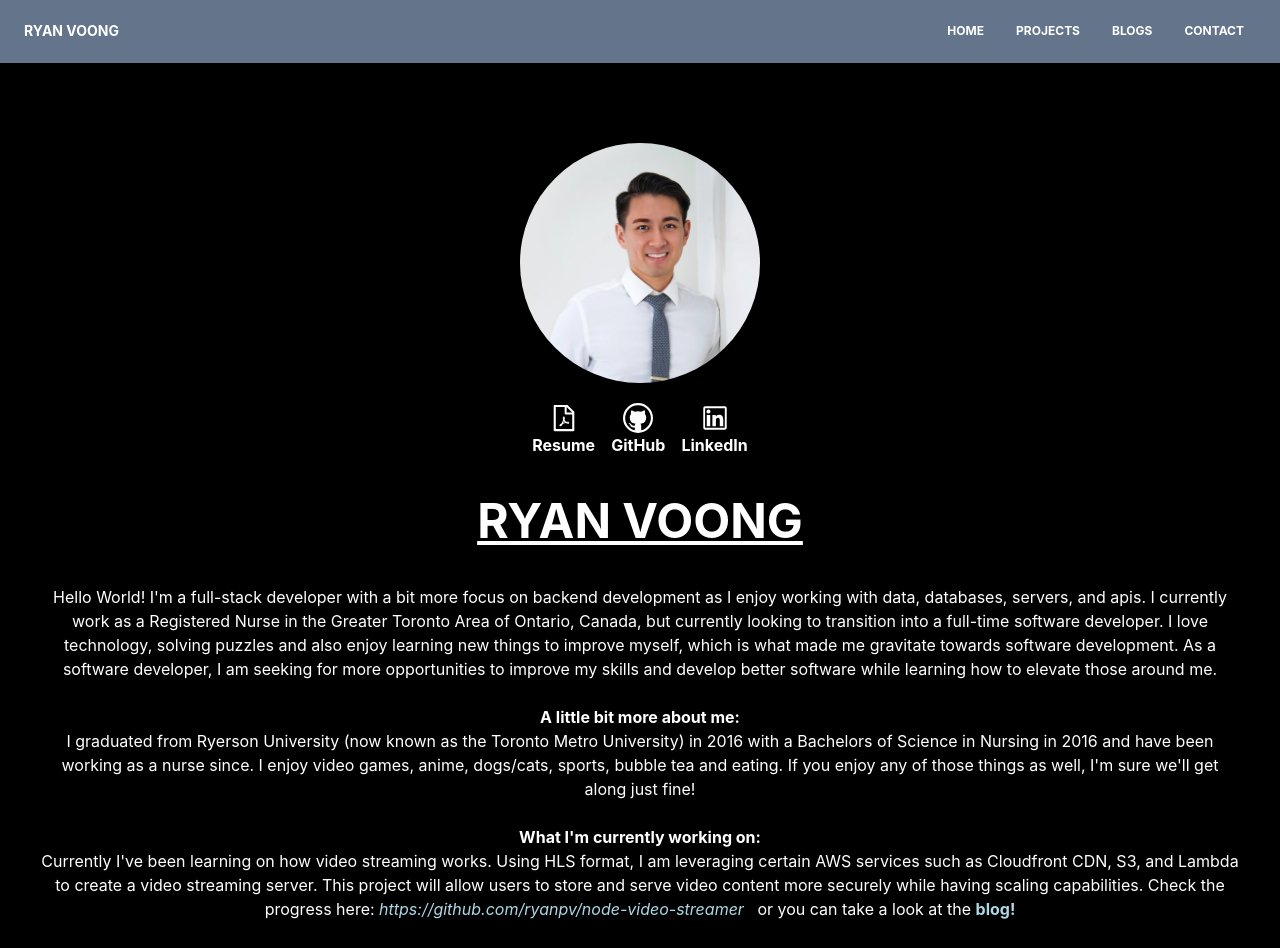
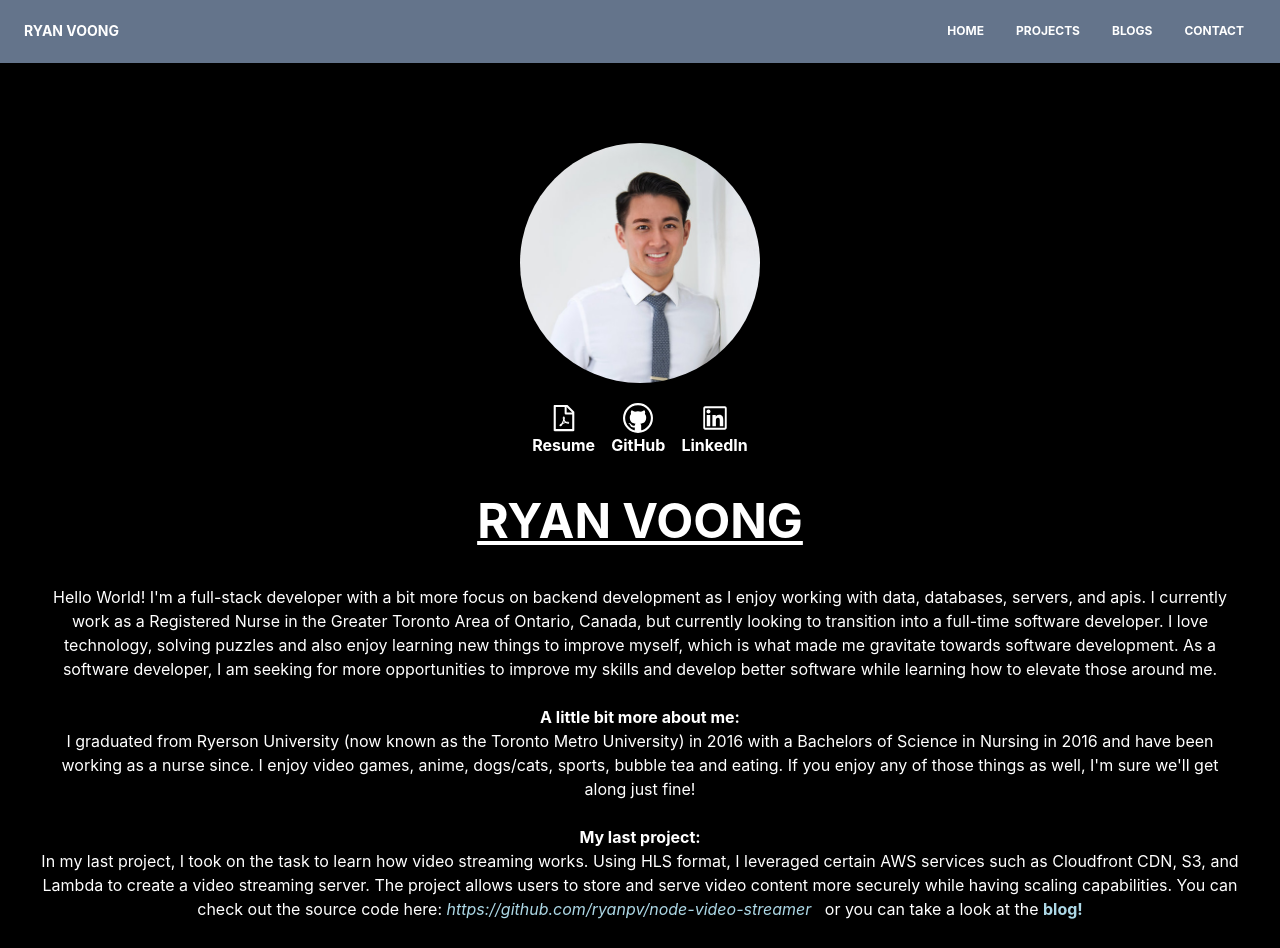
Before and after one commit to ryanpv/personal-site, a React (Create React App) app: page /#/ in a window 1280 px wide. Shown: the top 948 px of the page. Built offline with nearby package versions, Linux system fonts and the light colour scheme.

Commit message:
updated homepage with currently working on project

```diff
--- a/src/pages/homepage.js
+++ b/src/pages/homepage.js
@@ -46,12 +46,20 @@ export default function Homepage() {
               <br></br>
               <br></br>
 
+
+              <strong>My last project:</strong>
+              <br></br>
+              In my last project, I took on the task to learn how video streaming works. Using HLS format, I leveraged certain AWS services such as Cloudfront CDN, S3, and Lambda to create a video streaming server.
+              The project allows users to store and serve video content more securely while having scaling capabilities.
+              You can check out the source code here: <a href='https://github.com/ryanpv/node-video-streamer' target='_blank' rel='noreferrer'><i style={{color: "lightblue"}}>https://github.com/ryanpv/node-video-streamer</i></a> &nbsp;
+              or you can take a look at the <a href='https://ryanvoong.dev/#/blogs/expressjs-video-streaming-server-with-aws' target='_blank' rel='noreferrer'><strong style={{color: "lightblue"}}>blog!</strong></a>
+              <br></br>
+              <br></br>
+
               <strong>What I'm currently working on:</strong>
-              <br></br>
-              Currently I've been learning on how video streaming works. Using HLS format, I am leveraging certain AWS services such as Cloudfront CDN, S3, and Lambda to create a video streaming server.
-              This project will allow users to store and serve video content more securely while having scaling capabilities.
-              Check the progress here: <a href='https://github.com/ryanpv/node-video-streamer' target='_blank' rel='noreferrer'><i style={{color: "lightblue"}}>https://github.com/ryanpv/node-video-streamer</i></a> &nbsp;
-              or you can take a look at the <a href='https://ryanvoong.dev/#/blogs/expressjs-video-streaming-server-with-aws' target='_blank' rel='noreferrer'><strong style={{color: "lightblue"}}>blog!</strong></a>
+              Currently, I am developing a beauty service app (nail services) for a personal client. This app aims to provide client users the ability to request, update, and cancel appointments through their
+              own account on the site. Admin users will also have additional features/permissions for more control over appointments and the list of services available. This project is being built with Typescript ReactJS,
+              Typescript ExpressJS, and PostgreSQL. You can follow along with my progress here: <a href='https://github.com/ryanpv/beauty-service-app' target='_blank' rel='noreferrer'><i style={{color: "lightblue"}}>https://github.com/ryanpv/beauty-service-app</i></a>
               <br></br>
               <br></br>
 
```
Also changed, not shown: 1 other file (tests, documents, lock files or other folders).
